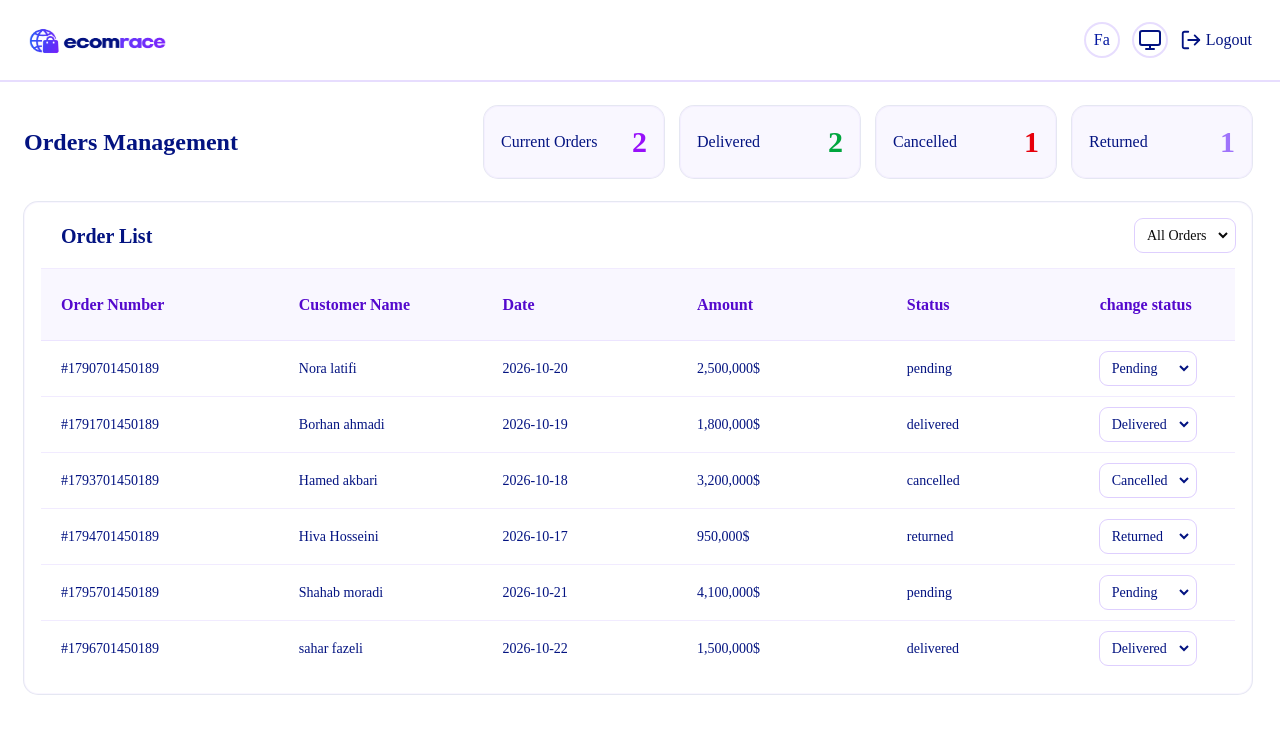
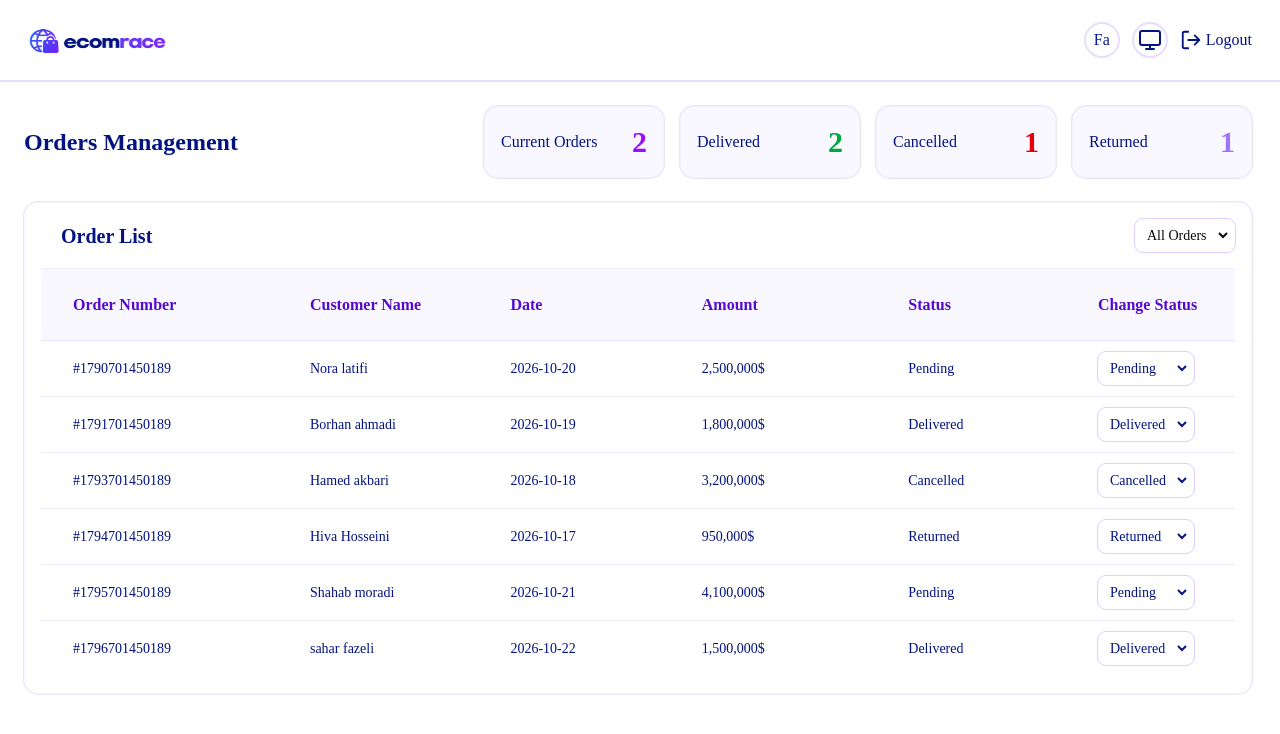
Before and after one commit to Hanieh-yousefzadeh/Dashboard-panel, a Next.js app: page /en/panel/orders in a window 1280 px wide. Shown: the top 734 px of the page. Built offline with nearby package versions, Linux system fonts and the light colour scheme.

Commit message:
feat : lange change order page

```diff
--- a/src/app/[locale]/panel/orders/page.tsx
+++ b/src/app/[locale]/panel/orders/page.tsx
@@ -5,6 +5,7 @@ import { useSelector, useDispatch } from "react-redux"
 import type { stateType, dispatchType } from "@/lib/store"
 import { updateOrderStatus } from "@/redux/orderSlice"
 import type { OrderStatus } from "@/data/mock-order"
+import {useLocale, useTranslations} from "next-intl"
 
 import {
     Card,
@@ -50,18 +51,20 @@ export default function OrdersPage() {
 
         return order.status === filter
     })
+    const t = useTranslations("OrdersPage")
+    const locale = useLocale()
 
     return (
         <main className=" p-6">
             {mounted && (
                 <>
                     <div className="sm:flex-row flex flex-col items-center justify-center lg:justify-start xl:gap-55 lg:gap-15 md:gap-10 pb-6">
-                        <h1 className="xl:text-2xl font-bold xl:w-60 sm:pb-0 pb-5">Orders Management</h1>
+                        <h1 className="xl:text-2xl font-bold xl:w-60 sm:pb-0 pb-5">	{t("title")}</h1>
 
                         <div className="grid xl:gap-4 gap-5 grid-cols-2  sm:grid-cols-4">
                             <Card className="flex flex-row justify-between items-center xl:w-45 w-30 h-18 border border-[#7a3ffa0b] bg-[#f1ebfe6a]">
                                 <CardHeader>
-                                    <CardTitle className=" xl:w-30 text-[#031381]">Current Orders</CardTitle>
+                                    <CardTitle className=" xl:w-30 text-[#031381]">{t("currentOrders")}</CardTitle>
                                 </CardHeader>
                                 <CardContent>
                                     <p className="lg:text-3xl font-bold text-purple-600">{pending}</p>
@@ -70,7 +73,7 @@ export default function OrdersPage() {
 
                             <Card className="flex flex-row justify-between items-center xl:w-45 w-30 h-18 border  border-[#7a3ffa0b] bg-[#f1ebfe6a]">
                                 <CardHeader>
-                                    <CardTitle className="text-[#031381]">Delivered</CardTitle>
+                                    <CardTitle className="text-[#031381]">	{t("delivered")}</CardTitle>
                                 </CardHeader>
                                 <CardContent>
                                     <p className="lg:text-3xl font-bold text-green-600">{delivered}</p>
@@ -79,7 +82,7 @@ export default function OrdersPage() {
 
                             <Card className="flex flex-row justify-between items-center xl:w-45 w-30 h-18 border  border-[#7a3ffa0b] bg-[#f1ebfe6a]">
                                 <CardHeader>
-                                    <CardTitle className="text-[#031381]">Cancelled</CardTitle>
+                                    <CardTitle className="text-[#031381]">	{t("cancelled")}</CardTitle>
                                 </CardHeader>
                                 <CardContent>
                                     <p className="lg:text-3xl font-bold text-red-600">{cancelled}</p>
@@ -88,7 +91,7 @@ export default function OrdersPage() {
 
                             <Card className="flex flex-row justify-between items-center xl:w-45 w-30 h-18 border  border-[#7a3ffa0b] bg-[#f1ebfe6a]">
                                 <CardHeader>
-                                    <CardTitle className="text-[#031381]">Returned</CardTitle>
+                                    <CardTitle className="text-[#031381]">	{t("returned")}</CardTitle>
                                 </CardHeader>
                                 <CardContent>
                                     <p className="lg:text-3xl font-bold text-[#7a3ffab7]">{returned} </p>
@@ -98,17 +101,17 @@ export default function OrdersPage() {
                     </div>
                     <Card className="w-full  border border-[#7a3ffa0b] ">
                         <CardHeader className="flex items-center justify-between">
-                            <CardTitle className="text-xl pl-5 font-semibold text-[#031381]"> Order List</CardTitle>
+                            <CardTitle className="text-xl pl-5 font-semibold text-[#031381]"> {t("orderList")}</CardTitle>
                             <select
                                 value={filter}
                                 onChange={(e) => setFilter(e.target.value)}
                                 className="rounded-md p-2 border-r-4 border-r-white outline-[#7a3ffa3f] outline"
                             >
-                                <option value="all">All Orders</option>
-                                <option value="pending">Pending</option>
-                                <option value="delivered">Delivered</option>
-                                <option value="cancelled">Cancelled</option>
-                                <option value="returned">Returned</option>
+                                <option value="all">{t("allOrders")}</option>
+                                <option value="pending">{t("pending")}</option>
+                                <option value="delivered">{t("delivered")}</option>
+                                <option value="cancelled">{t("cancelled")}</option>
+                                <option value="returned">{t("returned")}</option>
                             </select>
                         </CardHeader>
 
@@ -117,27 +120,28 @@ export default function OrdersPage() {
                                 <Table className="">
                                     <TableHeader >
                                         <TableRow className="bg-[#f1ebfe6a] border-t h-18" >
-                                            <TableHead className="text-base font-extrabold text-[#5409CD] pl-5  pr-18">Order Number</TableHead>
-                                            <TableHead className="text-base font-extrabold text-[#5409CD] pr-10">Customer Name</TableHead>
-                                            <TableHead className="text-base font-extrabold text-[#5409CD] pr-28">Date</TableHead>
-                                            <TableHead className="text-base font-extrabold text-[#5409CD] pr-25 ">Amount</TableHead>
-                                            <TableHead className="text-base font-extrabold text-[#5409CD] pr-25">Status</TableHead>
-                                            <TableHead className="text-base font-extrabold text-[#5409CD]">change status</TableHead>
+                                            <TableHead className={`text-base font-extrabold text-[#5409CD] ${locale === "fa" ? " text-right pr-15" : "pl-8  pr-18"} `}>{t("orderNumber")}</TableHead>
+                                            <TableHead className={`text-base font-extrabold text-[#5409CD] ${locale === "fa" ? "text-right" : "pr-10"} `}>{t("customerName")}</TableHead>
+                                            <TableHead className={`text-base font-extrabold text-[#5409CD] ${locale === "fa" ? "text-right pr-10" : "pr-28"} `}>{t("date")}</TableHead>
+                                            <TableHead className={`text-base font-extrabold text-[#5409CD] ${locale === "fa" ? "text-right pr-10" : "pr-25 "} `}>{t("amount")}</TableHead>
+                                            <TableHead className={`text-base font-extrabold text-[#5409CD] ${locale === "fa" ? "text-right pr-15" : "pr-25 "}`}>{t("status")}</TableHead>
+                                            <TableHead className={`text-base font-extrabold text-[#5409CD] ${locale === "fa" ? "text-right" : "text-left"}`}>{t("changeStatus")}</TableHead>
                                         </TableRow>
                                     </TableHeader>
 
                                     <TableBody className="text-[#031381]">
                                         {filteredOrders.map((order) => (
                                             <TableRow key={order.id} className="h-14">
-                                                <TableCell className="pl-5">#{order.id}</TableCell>
+                                                <TableCell className={`${locale === "fa" ? "pr-15" : "pl-8"}`}>#{order.id}</TableCell>
                                                 <TableCell>{order.customer}</TableCell>
                                                 <TableCell className="pr-10">{order.date}</TableCell>
                                                 <TableCell className="pr-10"> {order.total.toLocaleString("en")}$</TableCell>
                                                 <TableCell className="pr-15">
-                                                    {order.status === "pending" && "pending"}
+                                                    {/* {order.status === "pending" && "pending"}
                                                     {order.status === "delivered" && "delivered"}
                                                     {order.status === "cancelled" && "cancelled"}
-                                                    {order.status === "returned" && "returned"}
+                                                    {order.status === "returned" && "returned"} */}
+                                                    {t(order.status)}
                                                 </TableCell>
 
                                                 <TableCell className="">
@@ -147,10 +151,10 @@ export default function OrdersPage() {
                                                             status: e.target.value as OrderStatus,
                                                         })
                                                         )} className="rounded-md  p-2 border-r-4 border-r-white outline-[#7a3ffa3f] outline">
-                                                        <option value="pending">Pending</option>
-                                                        <option value="delivered">Delivered</option>
-                                                        <option value="cancelled">Cancelled</option>
-                                                        <option value="returned">Returned</option>
+                                                        <option value="pending">{t("pending")}</option>
+                                                        <option value="delivered">{t("delivered")}</option>
+                                                        <option value="cancelled">{t("cancelled")}</option>
+                                                        <option value="returned">{t("returned")}</option>
                                                     </select>
                                                 </TableCell>
                                             </TableRow>
@@ -158,7 +162,7 @@ export default function OrdersPage() {
 
                                         {filteredOrders.length === 0 && (
                                             <TableRow>
-                                                <TableCell colSpan={6} className="text-center"> There is no order.</TableCell>
+                                                <TableCell colSpan={6} className="text-center"> {t("noOrders")}</TableCell>
                                             </TableRow>
                                         )}
                                     </TableBody>
--- a/src/messages/en.json
+++ b/src/messages/en.json
@@ -139,5 +139,21 @@
   "saveChanges": "Save Changes",
   "id": "ID",
   "actions": "Actions"
+},"OrdersPage": {
+  "title": "Orders Management",
+  "currentOrders": "Current Orders",
+  "delivered": "Delivered",
+  "cancelled": "Cancelled",
+  "returned": "Returned",
+  "orderList": "Order List",
+  "allOrders": "All Orders",
+  "pending": "Pending",
+  "orderNumber": "Order Number",
+  "customerName": "Customer Name",
+  "date": "Date",
+  "amount": "Amount",
+  "status": "Status",
+  "changeStatus": "Change Status",
+  "noOrders": "There are no orders."
 }
 }
--- a/src/messages/fa.json
+++ b/src/messages/fa.json
@@ -133,5 +133,21 @@
   "saveChanges": "ذخیره تغییرات",
   "id": "شناسه",
   "actions": "عملیات"
+},"OrdersPage": {
+  "title": "مدیریت سفارش‌ها",
+  "currentOrders": "سفارش‌های جاری",
+  "delivered": "تحویل‌شده",
+  "cancelled": "لغوشده",
+  "returned": "مرجوع‌شده",
+  "orderList": "فهرست سفارش‌ها",
+  "allOrders": "همه سفارش‌ها",
+  "pending": "در انتظار",
+  "orderNumber": "شماره سفارش",
+  "customerName": "نام مشتری",
+  "date": "تاریخ",
+  "amount": "مبلغ",
+  "status": "وضعیت",
+  "changeStatus": "تغییر وضعیت",
+  "noOrders": "هیچ سفارشی وجود ندارد."
 }
 }
```
